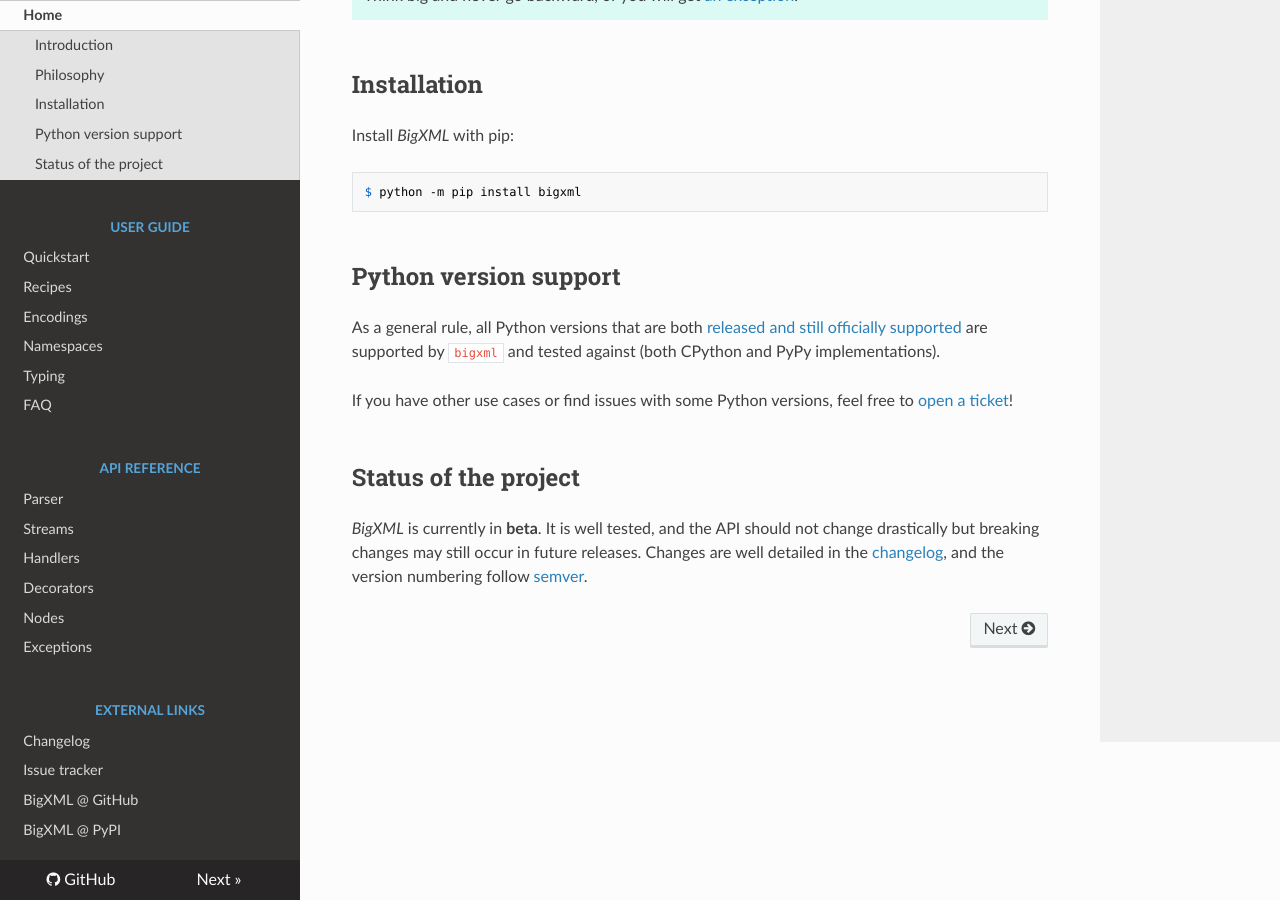
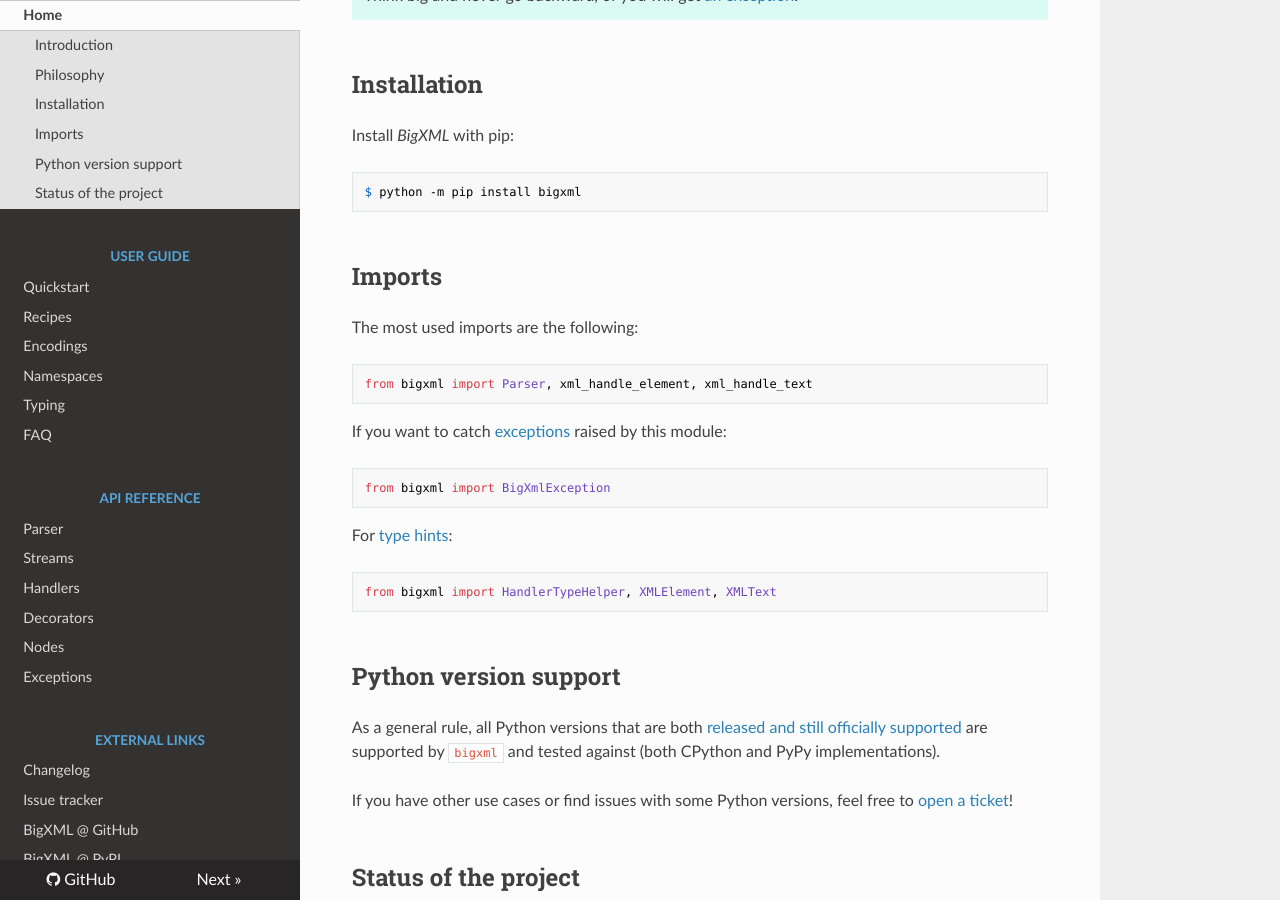
Before and after one commit to Rogdham/bigxml, an MkDocs documentation site: the page built from docs/src/index.md, in a window 1280 px wide and 900 px high, scrolled down 986 px. Built offline with MkDocs 1.6.1, drawn with Linux system fonts in a browser that asks for light colours; nearby versions of some CDN libraries.

Commit message:
docs: add section about imports

```diff
--- a/docs/src/index.md
+++ b/docs/src/index.md
@@ -48,6 +48,23 @@
     :::sh
     $ python -m pip install bigxml
 
+## Imports
+
+The most used imports are the following:
+
+    :::python
+    from bigxml import Parser, xml_handle_element, xml_handle_text
+
+If you want to catch [exceptions](exceptions) raised by this module:
+
+    :::python
+    from bigxml import BigXmlException
+
+For [type hints](typing):
+
+    :::python
+    from bigxml import HandlerTypeHelper, XMLElement, XMLText
+
 ## Python version support
 
 As a general rule, all Python versions that are both [released and still officially
```
Also changed, not shown: CHANGELOG.md.
